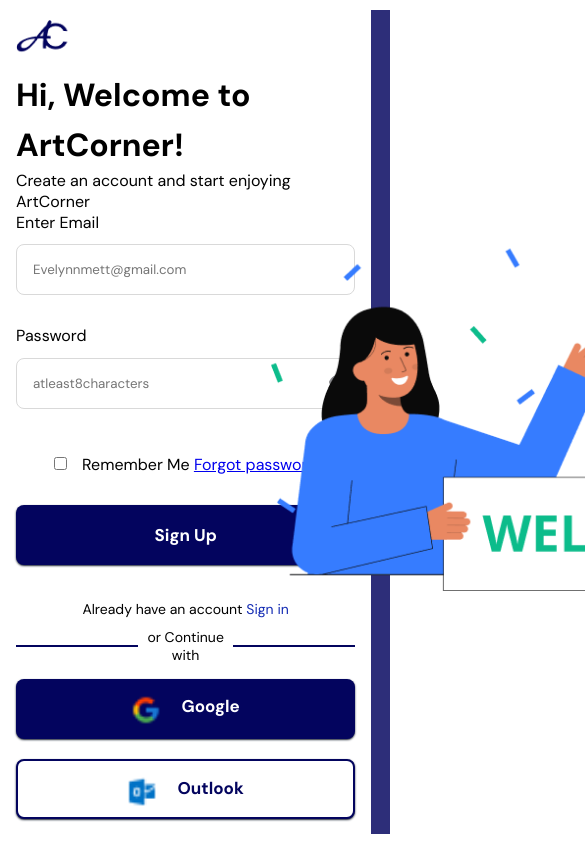
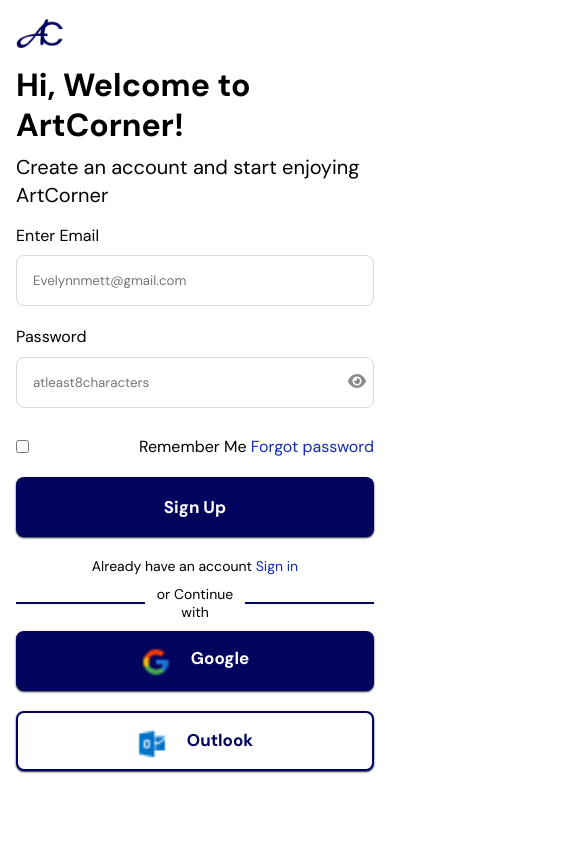
Before and after one commit to kponky/Artisan-app-WTF2024, a React (Vite) app: page /login in a window 390 px wide. Shown: the top 844 px of the page, 585 px wide, since content can reach past the window. Built offline with nearby package versions, Linux system fonts and the light colour scheme.

Commit message:
forgot passwword page addeded and styled

```diff
--- a/src/styles/form.css
+++ b/src/styles/form.css
@@ -1,39 +1,54 @@
-.signupform-wrapper, .loginform-wrapper {
-  padding-top: 10px;
+.signupform-wrapper,
+.loginform-wrapper {
   display: grid;
   grid-template-columns: repeat(2, 1fr);
 }
 
+.signup-form-container,
+.login-form-container {
+  padding-top: 10px;
+
+}
+
 .signupform-wrapper .signup-form-container .form-logo,
-.loginform-wrapper .login-form-container .form-logo{
-  width: 55px;
-  height: 55px;
+.loginform-wrapper .login-form-container .form-logo {
+  width: 50px;
+  height: 50px;
   object-fit: contain;
 }
 
 .signupform-wrapper .signup-form-container .form-logo img,
-.loginform-wrapper .login-form-container .form-logo img
- {
+.loginform-wrapper .login-form-container .form-logo img {
   width: 100%;
   height: 100%;
 }
 
 .signup-form-container .form-text h6,
-.login-form-container .form-text h6{
+.login-form-container .form-text h6 {
   font-size: 32px;
-  line-height: 50px;
+  line-height: 40px;
   font-weight: 700;
 }
 
+.signup-form-container .form-text p,
+.login-form-container .form-text p {
+
+  font-size: 20px;
+  font-weight: 400;
+  line-height: 28px;
+  margin-top: 8px;
+  margin-bottom: 16px;
+}
+
 .signup-form-container .form-card,
-.login-form-container .form-card{
+.login-form-container .form-card {
   display: flex;
   flex-direction: column;
-  gap: 30px;
+  gap: 20px;
 }
 
 .signup-form-container .form-card .form-group,
-.login-form-container .form-card .form-group{
+.login-form-container .form-card .form-group {
   width: 100%;
   display: flex;
   flex-direction: column;
@@ -43,7 +58,7 @@
   font-size: 16px;
   font-weight: 400;
   line-height: 22.4px;
-  margin-bottom: 10px;
+  margin-bottom: 8px;
 }
 
 
@@ -84,18 +99,55 @@
   justify-content: center;
   gap: 15px;
   align-items: center;
-  margin-top: 15px;
+  margin-top: 8px;
 }
+
+.login-form-container .checkbox-card {
+  display: flex;
+  justify-content: space-between;
+  align-items: center;
+  margin-top: 8px;
+}
+
+.login-form-container .checkbox-card label {
+  display: flex;
+  align-items: center;
+  gap: 15px;
+}
+
+/* .checkbox-card input[type = "checkbox"]{
+  display: none;
+} */
+
+/* .checkbox-card input[type = "checkbox"]::before{
+content: "";
+display: inline-block;
+width: 20px;
+height: 20px;
+border: 2px solid #ccc;
+background-color: #700808;
+border: 10px;
+margin-right: 10px;
+vertical-align: middle;
+} */
+
+/* .checkbox-card input[type = "checkbox"]:checked::before{
+  background-color: #007bff;
+  border-color: #007bff;
+}
+.checkbox-card label{
+  display: inline-block;
+  vertical-align: middle;
+  font-size: 16px;
+} */
 
 .signup-form-container .form-card .form-btn,
 .login-form-container .form-card .form-btn,
 .google-outlook-btn .googlebtn,
 .google-outlook-btn .outlookbtn {
   width: 100%;
-  margin-bottom: 15px;
+  margin-bottom: 10px;
   height: 60px;
-
-
 }
 
 .signup-form-container .form-card .form-btn:hover,
@@ -104,10 +156,10 @@
 }
 
 .signup-form-container .form-acc,
-.login-form-container .form-acc{
+.login-form-container .form-acc {
   text-align: center;
-  margin-top: 20px;
-  margin-bottom: 15px;
+  margin-top: 10px;
+  margin-bottom: 10px;
 }
 
 .form-acc p {
@@ -115,7 +167,8 @@
   padding-bottom: 10px;
 }
 
-.form-acc p a {
+.form-acc p a,
+.checkbox-card span a {
   text-decoration: none;
   color: var(--buttonColorLight);
 }
@@ -129,13 +182,13 @@
 }
 
 
-.signup-form-container .form-acc span > div,
-.login-form-container .form-acc span > div {
+
+
+.signup-form-container .form-acc span>div,
+.login-form-container .form-acc span>div {
   width: 140px;
   background: var(--buttonColor);
   height: 2px;
-
-
 }
 
 .google-outlook-btn .googlebtn .g-btn-img,
@@ -155,7 +208,7 @@
   height: 60px;
 }
 
-.google-outlook-btn .googlebtn:hover{
+.google-outlook-btn .googlebtn:hover {
   border: 2px solid var(--buttonColor);
 }
 
@@ -170,31 +223,56 @@
 }
 
 .signup-form-container .google-outlook-btn .outlookbtn:hover,
-.login-form-container .google-outlook-btn .outlookbtn:hover{
+.login-form-container .google-outlook-btn .outlookbtn:hover {
   background-color: var(--buttonColor);
   color: #fff;
 }
 
 .signupform-wrapper .vectorSection,
-.loginform-wrapper .vectorSection{
+.loginform-wrapper .vectorSection {
   background-color: var(--backgroundColor);
 }
 
 .signupform-wrapper .vectorSection,
-.loginform-wrapper .vectorSection{
+.loginform-wrapper .vectorSection {
   position: relative;
 
 }
 
 .signupform-wrapper .vectorSection img,
-.loginform-wrapper .vectorSection img{
+.loginform-wrapper .vectorSection img {
   width: 650px;
   height: 400px;
   object-fit: contain;
-   opacity: 0px;
-   position: absolute;
-   top: 200px;
-   left: -100px;
-   /* transform: translate(50% 50%); */
+  opacity: 0px;
+  position: absolute;
+  top: 190px;
+  right: 0;
+  /* transform: translate(50% 50%); */
 
 }
+
+
+@media screen and (max-width: 768px) {
+
+  .loginform-wrapper,
+  .signupform-wrapper {
+    grid-template-columns: repeat(1, 1fr);
+  }
+
+  .signupform-wrapper .vectorSection img,
+  .loginform-wrapper .vectorSection img {
+    width: 350px;
+    object-fit: contain;
+    opacity: 0px;
+    top: 0;
+    left: 10px;
+
+  }
+
+  .signupform-wrapper .vectorSection,
+.loginform-wrapper .vectorSection {
+  background-color: var(--backgroundColor);
+}
+
+}
```
Also changed, not shown: src/styles/forgotpassword.css (added, +28 -0 lines).
